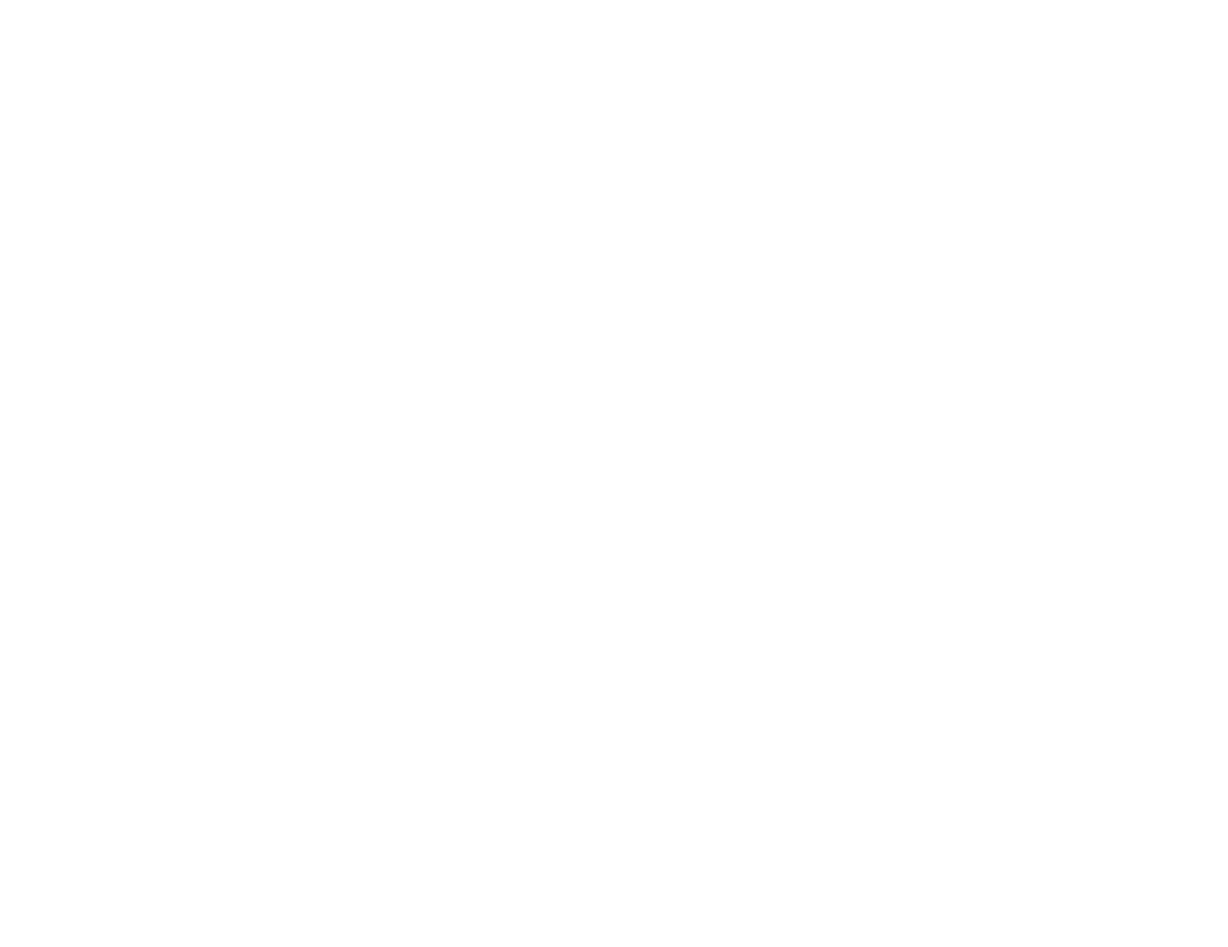
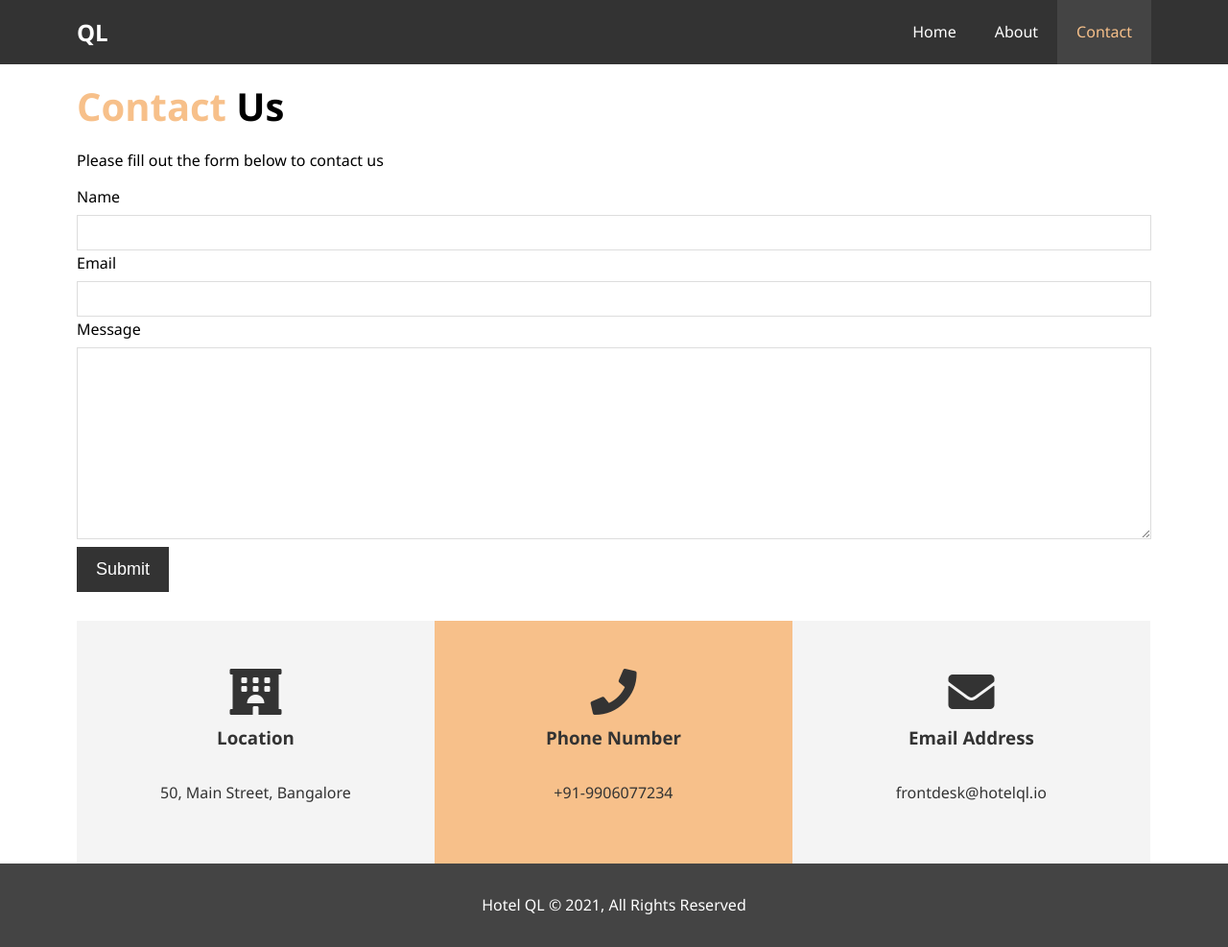
Before and after one commit to AnirupPat/html-css-hotel-website, a plain HTML site: page contact.html in a window 1280 px wide. Shown: the whole page at 96% size. Before the commit the page ends 800 px from the top, so only its background shows below. Drawn offline with Linux system fonts and the light colour scheme.

Commit message:
Contact Page

```diff
--- a/contact.html
+++ b/contact.html
@@ -0,0 +1,86 @@
+<!DOCTYPE html>
+<html lang="en">
+  <head>
+    <meta charset="UTF-8" />
+    <meta http-equiv="X-UA-Compatible" content="IE=edge" />
+    <meta name="viewport" content="width=device-width, initial-scale=1.0" />
+    <meta
+      name="description"
+      content="Welcome to the most extraordinary hotel in Bangalore, India"
+    />
+    <meta name="keyword" content="hotel, bangalore hotel" />
+    <link
+      rel="stylesheet"
+      href="https://use.fontawesome.com/releases/v5.13.0/css/all.css"
+      integrity="sha384-Bfad6CLCknfcloXFOyFnlgtENryhrpZCe29RTifKEixXQZ38WheV+i/6YWSzkz3V"
+      crossorigin="anonymous"
+    />
+    <link rel="stylesheet" href="./css/style.css" />
+    <title>Hotel QL | Contact</title>
+  </head>
+  <body>
+    <header>
+      <nav id="navbar">
+        <div class="container">
+          <h1 class="logo">
+            <a href="index.html">QL</a>
+          </h1>
+          <ul>
+            <li><a href="index.html">Home</a></li>
+            <li><a href="about.html">About</a></li>
+            <li><a class="current" href="contact.html">Contact</a></li>
+          </ul>
+        </div>
+      </nav>
+    </header>
+
+    <section id="contact-form" class="py-3">
+      <div class="container">
+        <h1 class="l-heading">
+          <span class="text-primary">Contact</span>
+          Us
+        </h1>
+        <p>Please fill out the form below to contact us</p>
+        <form action="process.php">
+          <div class="form-group">
+            <label for="name">Name</label>
+            <input type="text" name="name" id="name" />
+          </div>
+          <div class="form-group">
+            <label for="email">Email</label>
+            <input type="email" name="email" id="email" />
+          </div>
+          <div class="form-group">
+            <label for="message">Message</label>
+            <textarea name="message" id="message"></textarea>
+          </div>
+          <button class="btn" type="submit">Submit</button>
+        </form>
+      </div>
+    </section>
+
+    <scetion id="contact-info" class="bg-dark">
+      <div class="container">
+        <div class="box bg-light">
+          <i class="fas fa-hotel fa-3x"></i>
+          <h3>Location</h3>
+          <p>50, Main Street, Bangalore</p>
+        </div>
+        <div class="box bg-primary">
+          <i class="fas fa-phone fa-3x"></i>
+          <h3>Phone Number</h3>
+          <p>+91-9906077234</p>
+        </div>
+        <div class="box bg-light">
+          <i class="fas fa-envelope fa-3x"></i>
+          <h3>Email Address</h3>
+          <p>frontdesk@hotelql.io</p>
+        </div>
+      </div>
+    </scetion>
+
+    <footer id="main-footer">
+      <p>Hotel QL &copy; 2021, All Rights Reserved</p>
+    </footer>
+  </body>
+</html>
--- a/css/style.css
+++ b/css/style.css
@@ -239,6 +239,29 @@ p {
   border-radius: 50%;
 }
 
+/* Contact form */
+#contact-form label {
+  display: block;
+  margin-bottom: 5px;
+}
+
+#contact-form input,
+#contact-form textarea {
+  width: 100%;
+  padding: 10px;
+  border: 1px solid #ddd;
+}
+
+#contact-form input:focus,
+#contact-form textarea:focus {
+  outline: none;
+  border-color: #f7c08a;
+}
+
+#contact-form textarea {
+  height: 200px;
+}
+
 /* Footer styling */
 
 #main-footer {
```
